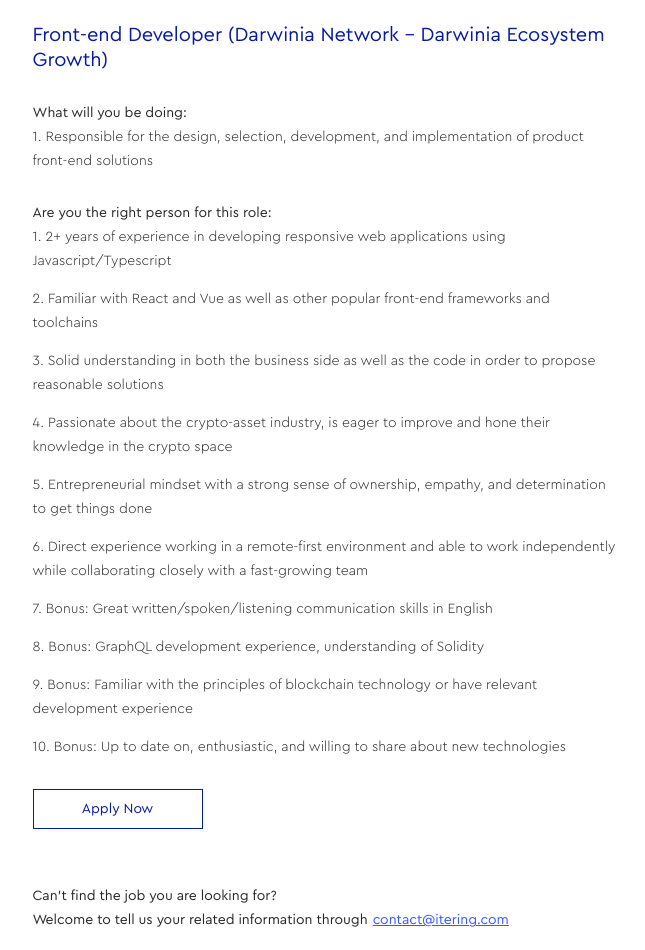
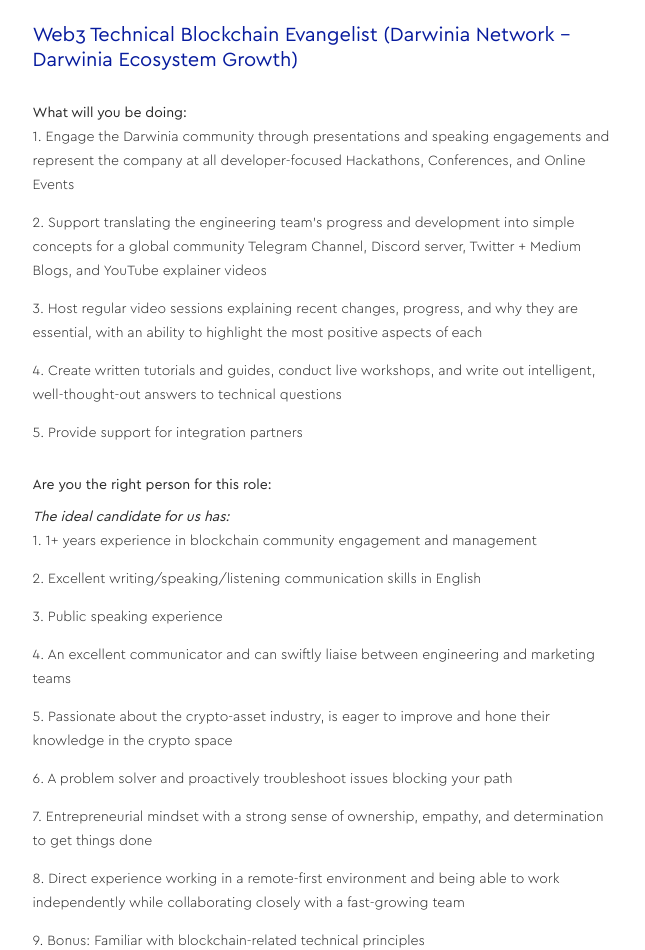
Before and after one commit to itering/home-io, a React (Create React App) app: page /jobs in a window 1280 px wide. Shown: the part 880-1830 px from the top of the page, without its empty margins (120-765 px from the left). Built offline with nearby package versions, Linux system fonts and the light colour scheme.

Commit message:
update job

```diff
--- a/src/page/About/index.js
+++ b/src/page/About/index.js
@@ -165,6 +165,68 @@ class Home extends Component {
                                     </> */}
 
                   <>
+                    <div className={styles.jobTitle}>
+                      Web3 Technical Blockchain Evangelist (Darwinia Network - Darwinia Ecosystem Growth)
+                    </div>
+                    <div className={styles.subTitle}>{t("about_page:what_will_you_be_doing")}</div>
+                    <p>
+                      1. Engage the Darwinia community through presentations and speaking engagements and represent the
+                      company at all developer-focused Hackathons, Conferences, and Online Events
+                    </p>
+                    <p>
+                      2. Support translating the engineering team's progress and development into simple concepts for a
+                      global community Telegram Channel, Discord server, Twitter + Medium Blogs, and YouTube explainer
+                      videos
+                    </p>
+                    <p>
+                      3. Host regular video sessions explaining recent changes, progress, and why they are essential,
+                      with an ability to highlight the most positive aspects of each
+                    </p>
+                    <p>
+                      4. Create written tutorials and guides, conduct live workshops, and write out intelligent,
+                      well-thought-out answers to technical questions
+                    </p>
+                    <p>5. Provide support for integration partners</p>
+                    <div className={styles.subTitle}>{t("about_page:are_you_the_right_person_for_this_role")}</div>
+                    <div style={{ marginTop: 10 }}>
+                      <span style={{ fontStyle: "italic" }}>The ideal candidate for us has:</span>
+                    </div>
+                    <p>1. 1+ years experience in blockchain community engagement and management</p>
+                    <p>2. Excellent writing/speaking/listening communication skills in English</p>
+                    <p>3. Public speaking experience</p>
+                    <p>4. An excellent communicator and can swiftly liaise between engineering and marketing teams</p>
+                    <p>
+                      5. Passionate about the crypto-asset industry, is eager to improve and hone their knowledge in the
+                      crypto space
+                    </p>
+                    <p>6. A problem solver and proactively troubleshoot issues blocking your path</p>
+                    <p>
+                      7. Entrepreneurial mindset with a strong sense of ownership, empathy, and determination to get
+                      things done
+                    </p>
+                    <p>
+                      8. Direct experience working in a remote-first environment and being able to work independently
+                      while collaborating closely with a fast-growing team
+                    </p>
+                    <p>9. Bonus: Familiar with blockchain-related technical principles</p>
+                    <p>10. Bonus: Understand Substrate and have experience working with this framework</p>
+                    <p>
+                      11. Bonus: Follow open source communities, provide GitHub accounts or other technical forum
+                      accounts, and personal technical blog addresses
+                    </p>
+                    <div className={styles.techBtn}>
+                      <a
+                        className={styles.linkBtn}
+                        target="_blank"
+                        rel="noopener noreferrer"
+                        href="mailto:contact@itering.com"
+                      >
+                        {t("about_page:apply_now")}
+                      </a>
+                    </div>
+                  </>
+
+                  {/* <>
                     <div className={styles.jobTitle}>{t("about_page:jobs_front_end")}</div>
                     <div className={styles.subTitle}>{t("about_page:what_will_you_be_doing")}</div>
                     <p>{t("about_page:what_will_you_be_doing_front_end_1")}</p>
@@ -189,7 +251,7 @@ class Home extends Component {
                         {t("about_page:apply_now")}
                       </a>
                     </div>
-                  </>
+                  </> */}
 
                   {/* <>
                                         <div className={styles.jobTitle}>
```
